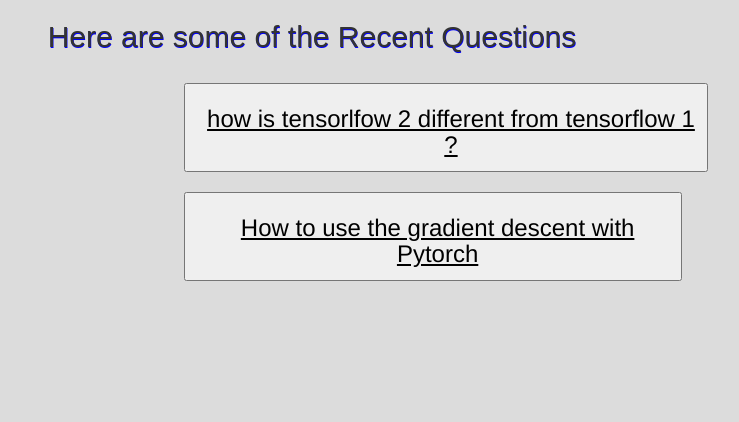
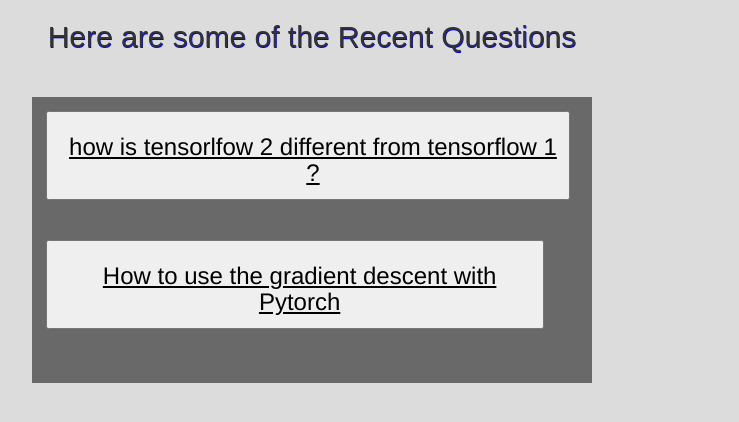
Before and after one commit to ashwinhprasad/incubateind, a Django app: page / in a window 1280 px wide. Shown: the part 52-474 px from the top of the page, without its empty margins (328-1067 px from the left). Run offline with Django 3.2, Linux system fonts and the light colour scheme; data comes from the database, SQL or seed files in the repository; both versions use the stored data as it was after the commit; some libraries are stand-ins or nearby versions.

Commit message:
flex box

```diff
--- a/ReturnZero/static/css/base.css
+++ b/ReturnZero/static/css/base.css
@@ -2,61 +2,65 @@
   background-color: gainsboro !important;
 }
 
-
-#question{
-
+#question {
   text-align: center;
-  color:black;
+  color: black;
   text-shadow: 1px 2px black;
-
 }
 
-#author{
-
+#author {
   margin-left: 64%;
-  top:14%;
-
+  top: 14%;
 }
 
-h2{
+h2 {
   text-align: center;
   font-family: fantasy;
   text-shadow: 0.5px 1px blue;
 }
 
-#quesbut{
-
-  margin-left: 40%;
-
-
+#quesbut {
 }
 
-#profile_name{
-
+#profile_name {
   text-align: left;
   padding-left: 2%;
-
 }
 
-
-.thead-dark{
+.thead-dark {
   background-color: black;
 }
-#button{
-    color:#808080
+#button {
+  color: #808080;
 }
-#topic{
-    color:white
+#topic {
+  color: white;
 }
 
-h3{
-  padding-left:2%;
-  color:black;
+h3 {
+  padding-left: 2%;
+  color: black;
   text-decoration: underline;
 }
 
-h4{
+h4 {
   margin-left: 2%;
   font-family: monospace;
   color: black;
 }
+
+.questions-container {
+  display: flex;
+  flex-direction: column;
+  background-color: rgb(105, 105, 105);
+  padding: 1em 1em 1em 1em;
+  margin: 1em auto auto auto;
+  width: 40em;
+}
+
+.profile-container {
+  margin: 1em auto auto auto;
+  width: 70em;
+  background-color: rgb(255, 255, 255);
+  padding: 2em;
+}
```
Also changed, not shown: ReturnZero/user/templates/user/profile.html (+12 -10 lines), ReturnZero/db.sqlite3. Lines whose indentation alone changed are shown as unchanged.
